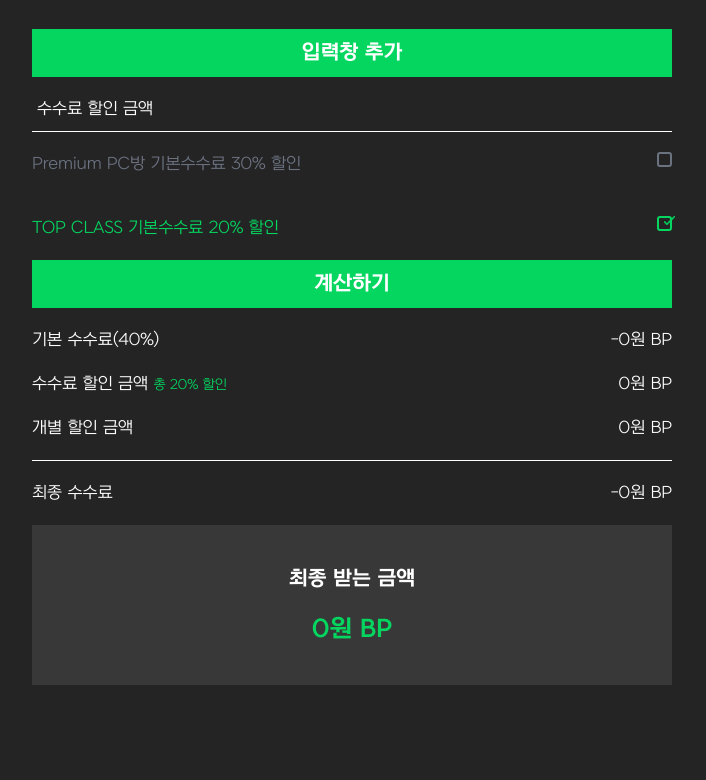
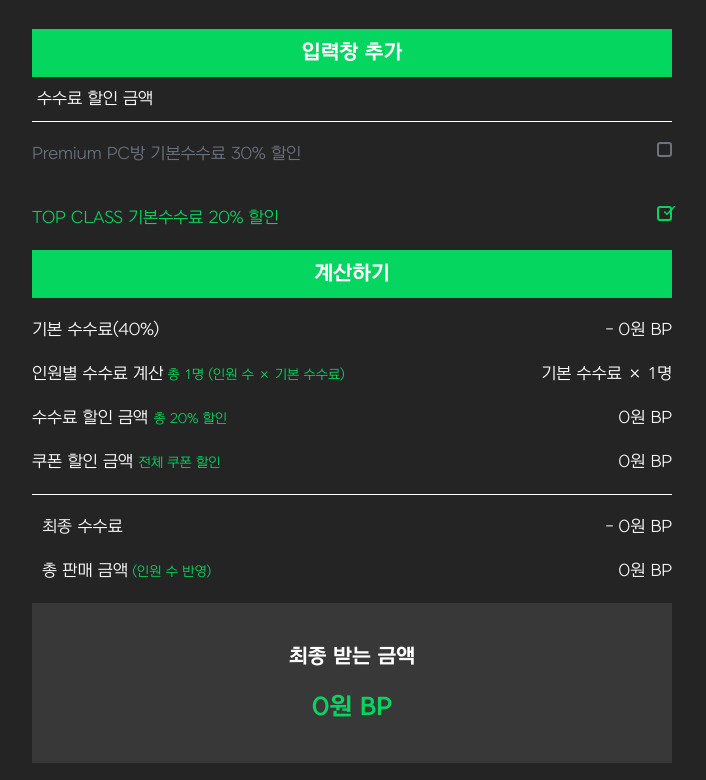
Before and after one commit to jbinyim/fconline-record-next, a Next.js app: page /calculate in a window 1280 px wide. Shown: the part 512-1292 px from the top of the page, without its empty margins (288-994 px from the left). Built offline with nearby package versions, Linux system fonts and the light colour scheme; no server answers.

Commit message:
수수료 계산기 완성

```diff
--- a/src/app/calculate/page.tsx
+++ b/src/app/calculate/page.tsx
@@ -4,18 +4,37 @@ import { useState, useEffect } from "react";
 
 type CurrencyUnit = "억" | "조" | "경";
 
+interface InputGroup {
+  id: number
+  saleAmount: number
+  currency: string
+  selectedPeople: string
+  selectedCoupon: number
+  maxDiscountAmount: number
+  maxDiscountCurrency: string
+}
+
 
 const Calculate = () => {
   const [isPremiumChecked, setIsPremiumChecked] = useState(false);
   const [isTopClassChecked, setIsTopClassChecked] = useState(true);
-  const [saleAmount, setSaleAmount] = useState(0);
-  const [currency, setCurrency] = useState("억");
-  const [value, setValue] = useState('');
+  const [inputGroups, setInputGroups] = useState<InputGroup[]>([
+    {
+      id: 1,
+      saleAmount: 0,
+      currency: "억",
+      selectedPeople: "",
+      selectedCoupon: 0,
+      maxDiscountAmount: 0,
+      maxDiscountCurrency: "억",
+    },
+  ])
 
   const [calculationResults, setCalculationResults] = useState({
     basicFee: 0,
     totalDiscountRate: 0,
     discountAmount: 0,
+    couponDiscount: 0,
     individualDiscount: 0,
     finalFee: 0,
     finalAmount: 0,
@@ -38,51 +57,89 @@ const Calculate = () => {
   };
 
   const calculateFees = () => {
-    const actualSaleAmount = convertToActualValue(
-      saleAmount,
-      currency as CurrencyUnit,
-    );
+    let totalBasicFee = 0
+    let totalCouponDiscount = 0
+    let totalSaleAmount = 0
 
-    const basicFeeRate = 0.4;
-    const basicFee = actualSaleAmount * basicFeeRate;
+    // 모든 입력 그룹의 수수료를 합산
+    inputGroups.forEach((group) => {
+      const actualSaleAmount = convertToActualValue(group.saleAmount, group.currency as CurrencyUnit)
+      const basicFeeRate = 0.4
+      let basicFee = actualSaleAmount * basicFeeRate
 
-    let totalDiscountRate = 0;
-    if (isPremiumChecked) totalDiscountRate += 0.3;
-    if (isTopClassChecked) totalDiscountRate += 0.2;
-    totalDiscountRate = Math.min(totalDiscountRate, 0.5);
+      const peopleCount = group.selectedPeople ? Number.parseInt(group.selectedPeople.replace("명", "")) : 1
+      const multipliedSaleAmount = actualSaleAmount * peopleCount
+      basicFee = basicFee * peopleCount
 
-    const discountAmount = basicFee * totalDiscountRate;
-    const finalFee = basicFee - discountAmount;
-    const finalAmount = actualSaleAmount - finalFee;
+      // 쿠폰 할인 계산
+      const calculatedCouponDiscount = basicFee * (group.selectedCoupon / 100)
+      const maxDiscountLimit = convertToActualValue(group.maxDiscountAmount, group.maxDiscountCurrency as CurrencyUnit)
+      const couponDiscount =
+        group.maxDiscountAmount > 0 ? Math.min(calculatedCouponDiscount, maxDiscountLimit) : calculatedCouponDiscount
+
+      totalBasicFee += basicFee
+      totalCouponDiscount += couponDiscount
+      totalSaleAmount += multipliedSaleAmount
+    })
+
+    let totalDiscountRate = 0
+    if (isPremiumChecked) totalDiscountRate += 0.3
+    if (isTopClassChecked) totalDiscountRate += 0.2
+    totalDiscountRate = Math.min(totalDiscountRate, 0.5)
+
+    const discountAmount = totalBasicFee * totalDiscountRate
+    const finalFee = totalBasicFee - discountAmount - totalCouponDiscount
+    const finalAmount = totalSaleAmount - finalFee
 
     setCalculationResults({
-      basicFee,
+      basicFee: totalBasicFee,
       totalDiscountRate,
       discountAmount,
+      couponDiscount: totalCouponDiscount,
       individualDiscount: 0,
       finalFee,
       finalAmount,
-    });
-  };
+    })
+  }
 
   useEffect(() => {
-    calculateFees();
-  }, [saleAmount, isPremiumChecked, isTopClassChecked, currency]);
+    calculateFees()
+  }, [inputGroups, isPremiumChecked, isTopClassChecked])
 
-  const handleSaleAmountChange = (e: React.ChangeEvent<HTMLInputElement>) => {
-    const value = Number.parseFloat(e.target.value);
-    const onlyNums = e.target.value.replace(/[^0-9]/g, '');
+  const addInputGroup = () => {
+    const newId = Math.max(...inputGroups.map((g) => g.id)) + 1
+    setInputGroups([
+      ...inputGroups,
+      {
+        id: newId,
+        saleAmount: 0,
+        currency: "억",
+        selectedPeople: "",
+        selectedCoupon: 0,
+        maxDiscountAmount: 0,
+        maxDiscountCurrency: "억",
+      },
+    ])
+  }
 
-    if (!isNaN(value) && value > 0) {
-      setSaleAmount(value);
-      setValue(onlyNums);
-    } else if (e.target.value === "") {
-      setSaleAmount(0);
-      setValue(onlyNums);
+  const updateInputGroup = (id: number, field: keyof InputGroup, value: any) => {
+    setInputGroups(
+      inputGroups.map((group) =>
+        group.id === id
+          ? {
+              ...group,
+              [field]: value,
+            }
+          : group,
+      ),
+    )
+  }
+
+  const removeInputGroup = (id: number) => {
+    if (inputGroups.length > 1) {
+      setInputGroups(inputGroups.filter((group) => group.id !== id))
     }
-
-
-  };
+  }
 
   const handlePremiumToggle = () => {
     setIsPremiumChecked(!isPremiumChecked);
@@ -100,7 +157,16 @@ const Calculate = () => {
             수수료 계산기
           </h2>
         </div>
-        <section className="mb-[10px]">
+        {inputGroups.map((group) => (
+        <section key={group.id} className="mb-[10px] relative">
+          {inputGroups.length > 1 && (
+              <button
+                onClick={() => removeInputGroup(group.id)}
+                className="absolute top-[30%] right-[0px] bg-red-500 text-white font-bold px-[5px] text-sm hover:bg-red-200"
+              >
+                -
+              </button>
+            )}
           <label htmlFor="" className="block py-[10px] px-[5px]">
             판매 예정 금액
           </label>
@@ -112,18 +178,28 @@ const Calculate = () => {
                   name=""
                   id=""
                   placeholder="판매 금액"
-                  value={saleAmount}
-                  onChange={handleSaleAmountChange}
+                  value={group.saleAmount}
+                  onChange={(e) => {
+                    const value = e.target.value
+                    if (value === "") {
+                      updateInputGroup(group.id, "saleAmount", 0)
+                    } else {
+                      const numValue = Number.parseFloat(value)
+                      if (!isNaN(numValue) && numValue > 0) {
+                        updateInputGroup(group.id, "saleAmount", numValue)
+                      }
+                    }
+                  }}
                   className="p-[5px] text-xs tablet:text-sm pc:text-base w-[80px] tablet:w-[120px] border-[1px] border-r-0 outline-0"
                 />
                 <select
                   name=""
                   id=""
-                  value={currency}
-                  onChange={(e) => setCurrency(e.target.value)}
+                  value={group.currency}
+                  onChange={(e) => updateInputGroup(group.id, "currency", e.target.value)}
                   className="p-[5px] bg-black50 outline-0 border-[1px] border-l-0"
                 >
-                  <option value="억" selected>
+                  <option value="억">
                     억
                   </option>
                   <option value="조">조</option>
@@ -134,9 +210,11 @@ const Calculate = () => {
                 <select
                   name=""
                   id=""
+                  value={group.selectedPeople}
+                  onChange={(e) => updateInputGroup(group.id, "selectedPeople", e.target.value)}
                   className="p-[5px] w-[100%] bg-black50 outline-0"
                 >
-                  <option value="" disabled selected>
+                  <option value="" disabled>
                     인원
                   </option>
                   <option value="1명">1명</option>
@@ -151,9 +229,17 @@ const Calculate = () => {
                 <select
                   name=""
                   id=""
+                  value={group.selectedCoupon === 0 ? "" : `${group.selectedCoupon}%`}
                   className="p-[5px] w-[100%] bg-black50 outline-0"
+                  onChange={(e) =>
+                    updateInputGroup(
+                      group.id,
+                      "selectedCoupon",
+                      e.target.value === "" ? 0 : Number(e.target.value.replace("%", "")),
+                    )
+                  }
                 >
-                  <option value="" disabled selected>
+                  <option value="" disabled>
                     쿠폰
                   </option>
                   <option value="10%">10%</option>
@@ -173,25 +259,43 @@ const Calculate = () => {
                   name=""
                   id=""
                   placeholder="최대 할인BP"
+                  value={group.maxDiscountAmount === 0 ? "" : group.maxDiscountAmount}
+                  onChange={(e) => {
+                    const value = e.target.value
+                    if (value === "") {
+                      updateInputGroup(group.id, "maxDiscountAmount", 0)
+                    } else {
+                      const numValue = Number.parseFloat(value)
+                      if (!isNaN(numValue) && numValue >= 0) {
+                        updateInputGroup(group.id, "maxDiscountAmount", numValue)
+                      }
+                    }
+                  }}
                   className="p-[5px] text-xs tablet:text-sm pc:text-base w-[80px] tablet:w-[120px] border-[1px] border-r-0 outline-0"
                 />
                 <select
                   name=""
                   id=""
+                  value={group.maxDiscountCurrency}
+                  onChange={(e) => updateInputGroup(group.id, "maxDiscountCurrency", e.target.value)}
                   className="p-[5px] bg-black50 outline-0 border-[1px] border-l-0"
                 >
-                  <option value="억" selected>
-                    억
-                  </option>
+                  <option value="억">억</option>
                   <option value="조">조</option>
                 </select>
               </div>
             </div>
-            <button className="inline-block w-full mx-auto text-center bg-green100 font-bold text-xl py-[10px] inline-block">
+          </form>
+        </section>
+))}
+            <button
+              type="button"
+              onClick={addInputGroup}
+              className="inline-block w-full mx-auto text-center bg-green100 font-bold text-xl py-[10px]"
+            >
               입력창 추가
             </button>
-          </form>
-        </section>
+
 
         <section className="mb-[20px]">
           <h2 className="py-[10px] px-[5px] border-b-[1px]">
@@ -256,7 +360,29 @@ const Calculate = () => {
           <div className="flex justify-between mb-5">
             <span className="text-sm tablet:text-base">기본 수수료(40%)</span>
             <span className="text-sm tablet:text-base">
-              -{formatNumber(calculationResults.basicFee)}원 BP
+              - {formatNumber(calculationResults.basicFee)}원 BP
+            </span>
+          </div>
+          <div className="flex justify-between mb-5">
+            <span className="text-sm tablet:text-base">
+              인원별 수수료 계산
+              <span className="text-green100 text-[13px]"> 총{" "}
+                {inputGroups.reduce(
+                  (sum, group) =>
+                    sum + (group.selectedPeople ? Number.parseInt(group.selectedPeople.replace("명", "")) : 1),
+                  0,
+                )}
+                명 (인원 수 × 기본 수수료)
+              </span>
+            </span>
+            <span className="text-sm tablet:text-base">
+              기본 수수료 ×{" "}
+              {inputGroups.reduce(
+                (sum, group) =>
+                  sum + (group.selectedPeople ? Number.parseInt(group.selectedPeople.replace("명", "")) : 1),
+                0,
+              )}
+              명
             </span>
           </div>
           <div className="flex justify-between mb-5">
@@ -272,18 +398,35 @@ const Calculate = () => {
             </span>
           </div>
           <div className="flex justify-between pb-5 border-b-[1px]">
-            <span className="text-sm tablet:text-base">개별 할인 금액</span>
+            <span className="text-sm tablet:text-base">쿠폰 할인 금액 <span className="text-green100 text-[13px]">전체 쿠폰 할인</span></span>
             <span className="text-sm tablet:text-base">
-              {calculationResults.individualDiscount}원 BP
+            {formatNumber(calculationResults.couponDiscount)}원 BP
             </span>
           </div>
           <div className="flex justify-between py-5">
-            <span className="text-sm tablet:text-base">최종 수수료</span>
+            <span className="text-sm tablet:text-base ml-[10px]">최종 수수료</span>
             <span className="text-sm tablet:text-base">
-              -{formatNumber(calculationResults.finalFee)}원 BP
+              - {formatNumber(calculationResults.finalFee)}원 BP
             </span>
           </div>
         </section>
+
+        <div className="flex justify-between mb-5">
+            <span className="text-sm tablet:text-base ml-[10px]">
+              총 판매 금액
+              <span className="text-green100 text-[13px]"> (인원 수 반영)</span>
+            </span>
+            <span className="text-sm tablet:text-base">
+              {formatNumber(
+                inputGroups.reduce((sum, group) => {
+                  const actualSaleAmount = convertToActualValue(group.saleAmount, group.currency as CurrencyUnit)
+                  const peopleCount = group.selectedPeople ? Number.parseInt(group.selectedPeople.replace("명", "")) : 1
+                  return sum + actualSaleAmount * peopleCount
+                }, 0),
+              )}
+              원 BP
+            </span>
+          </div>
 
         <section className="mx-auto text-center bg-gray50 py-10 flex items-center justify-center flex-col gap-5 mb-30">
           <div className="font-bold text-xl">최종 받는 금액</div>
```
